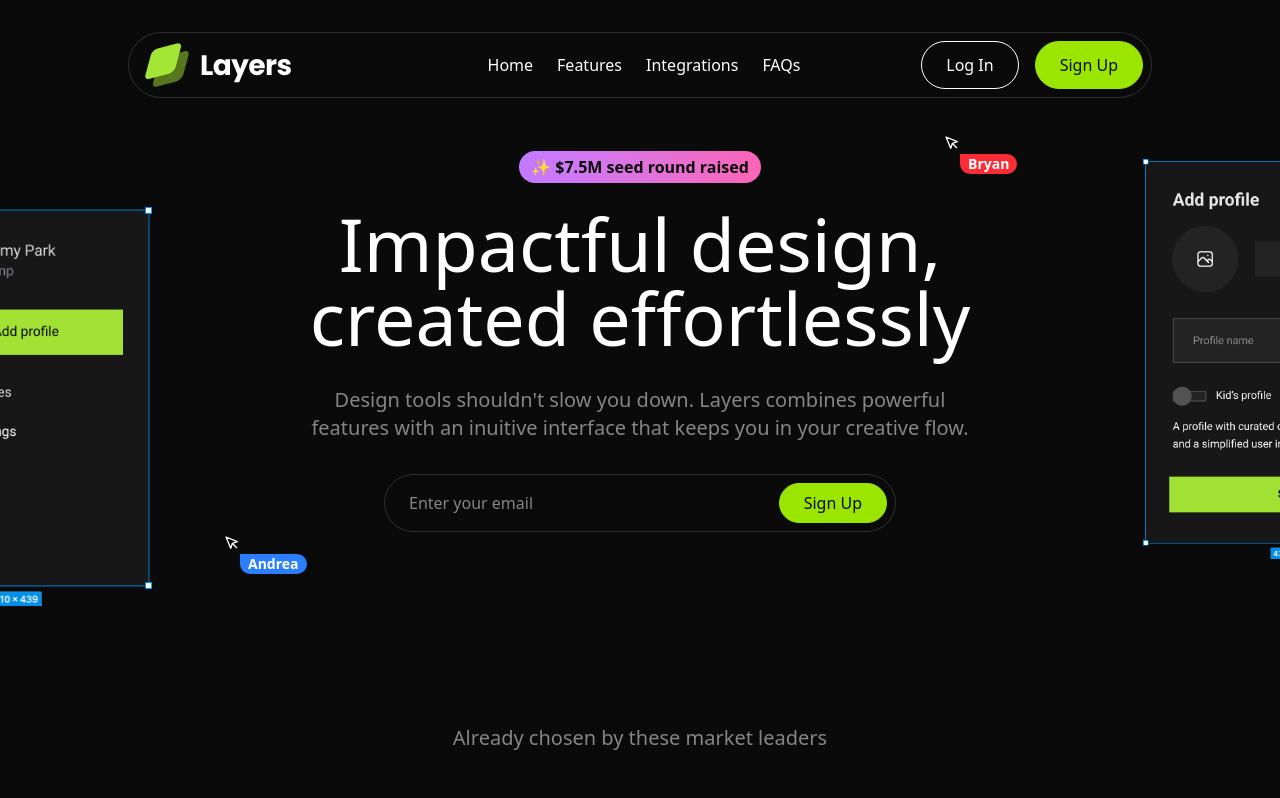
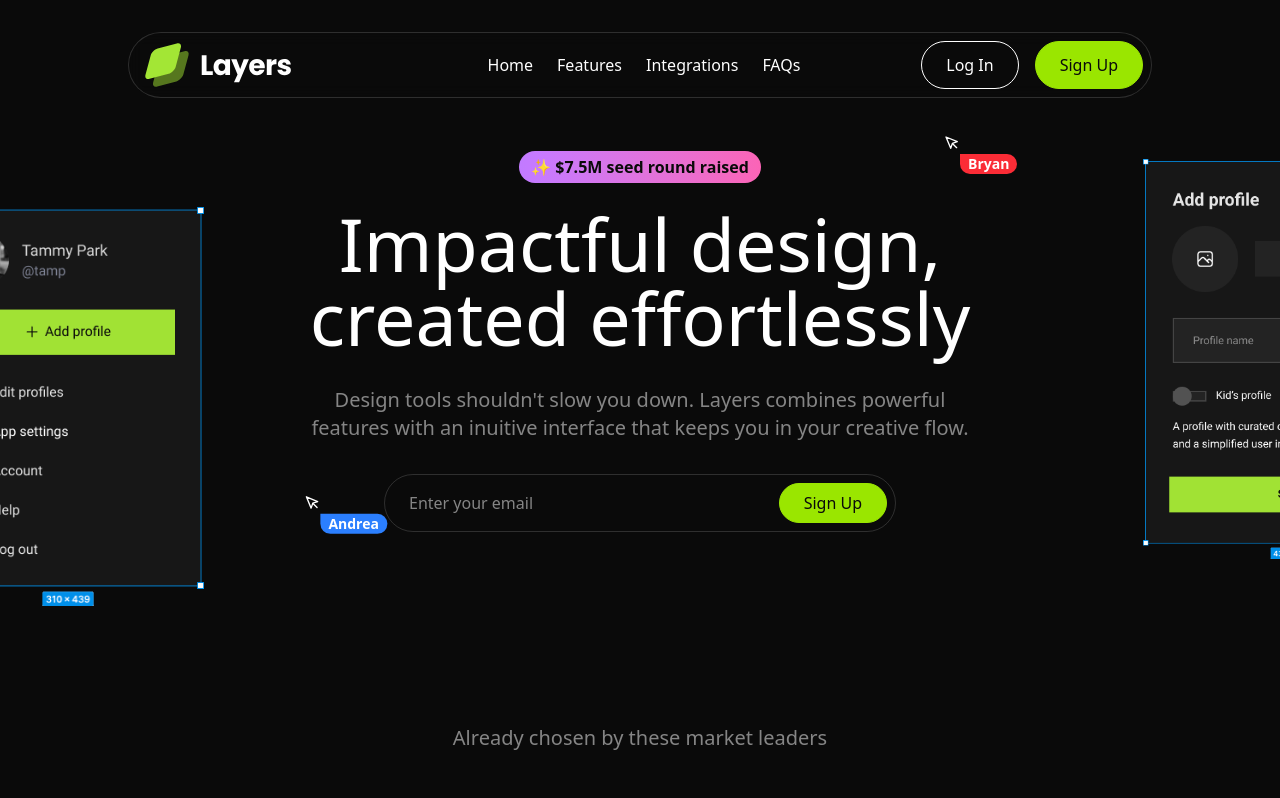
Before and after one commit to NjilaBoris/linear, a Next.js app: page / in a window 1280 px wide. Shown: the top 798 px of the page. Built offline with nearby package versions, Linux system fonts and the light colour scheme.

Commit message:
Hero Animation V1

```diff
--- a/app/sections/Hero.tsx
+++ b/app/sections/Hero.tsx
@@ -1,23 +1,57 @@
+"use client";
 import Button from "@/components/Button";
 import Pointer from "@/components/Pointer";
 import designExample1Image from "@/public/images/design-example-1.png";
 import designExample2Image from "@/public/images/design-example-2.png";
+import { motion, useAnimate } from "motion/react";
 
 import Image from "next/image";
+import { useEffect } from "react";
 
 export default function Hero() {
+  const [leftDesignscope, leftDesignanimate] = useAnimate();
+  const [leftPointerScope, leftPointerAnimate] = useAnimate();
+
+  // useEffect(() => {
+  //   leftDesignanimate([
+  //     [leftDesignscope.current, { opacity: [0, 1] }, { duration: 0.5 }],
+  //   ]);
+  // }, [leftDesignscope, leftDesignanimate]);
   return (
     <section className="py-24 overflow-x-clip">
       <div className="container relative">
-        <div className="absolute -left-30 top-14 hidden lg:block">
+        <motion.div
+          ref={leftDesignscope}
+          initial={{ opacity: 0, y: 100, x: -100 }}
+          animate={{ opacity: 1, x: 0, y: 0 }}
+          transition={{ duration: 0.7 }}
+          className="absolute -left-17 top-14 hidden lg:block"
+        >
           <Image src={designExample1Image} alt="design Example1" height={400} />
-        </div>
-        <div className="absolute -right-40 top-2 hidden lg:block">
+        </motion.div>
+        <motion.div
+          initial={{ opacity: 0 }}
+          animate={{ opacity: 1 }}
+          transition={{ duration: 0.7 }}
+          className="absolute -right-40 top-2 hidden lg:block"
+        >
           <Image src={designExample2Image} alt="design Example2" height={400} />
-        </div>
-        <div className="absolute left-56 top-96 hidden lg:block">
+        </motion.div>
+        <motion.div
+          ref={leftPointerScope}
+          animate={{
+            x: ["0%", "-200%", "400%", "600%", "0%"],
+            y: ["0%", "-800%", "-400%", "-300%", "0%"],
+          }}
+          transition={{
+            duration: 8,
+            ease: "easeInOut",
+            repeat: Infinity,
+          }}
+          className="absolute left-56 top-96 hidden lg:block"
+        >
           <Pointer name="Andrea" />
-        </div>
+        </motion.div>
         <div className="absolute right-80 -top-4 hidden lg:block">
           <Pointer name="Bryan" color="red" />
         </div>
```
